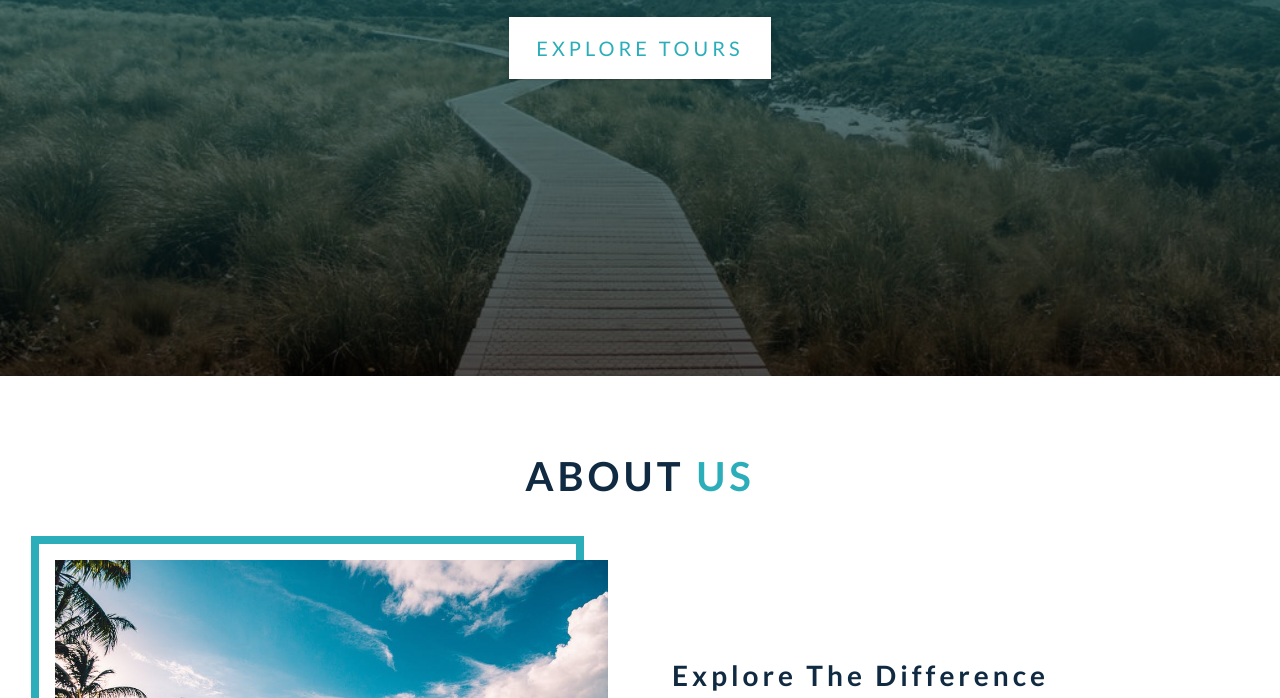
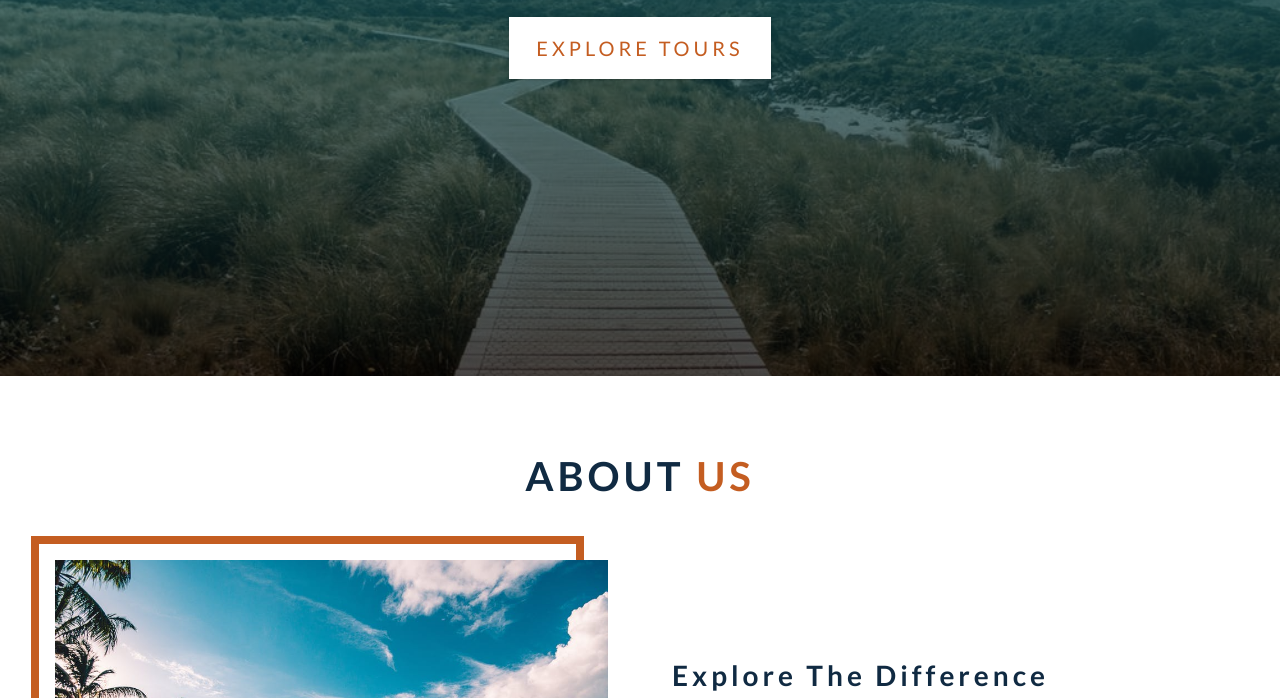
Before and after one commit to Farahcodes/Andalusia-Travel-tour, a plain HTML site: page index.html in a window 1280 px wide. Shown: the part 424-1122 px from the top of the page. Drawn offline with Linux system fonts and the light colour scheme.

Commit message:
changed color theme

```diff
--- a/css/styles.css
+++ b/css/styles.css
@@ -13,18 +13,18 @@ Variables
 
 :root {
   /* dark shades of primary color*/
-  --clr-primary-1: hsl(184, 91%, 17%);
-  --clr-primary-2: hsl(185, 84%, 25%);
-  --clr-primary-3: hsl(185, 81%, 29%);
-  --clr-primary-4: hsl(184, 77%, 34%);
+  --clr-primary-1: hsl(22, 83%, 19%);
+  --clr-primary-2: hsl(22, 80%, 26%);
+  --clr-primary-3: hsl(22, 79%, 31%);
+  --clr-primary-4: hsl(22, 74%, 38%);
   /* primary/main color */
-  --clr-primary-5: hsl(185, 62%, 45%);
+  --clr-primary-5: hsl(22, 71%, 45%);
   /* lighter shades of primary color */
-  --clr-primary-6: hsl(185, 57%, 50%);
-  --clr-primary-7: hsl(184, 65%, 59%);
-  --clr-primary-8: hsl(184, 80%, 74%);
-  --clr-primary-9: hsl(185, 94%, 87%);
-  --clr-primary-10: hsl(186, 100%, 94%);
+  --clr-primary-6: hsl(22, 78%, 55%);
+  --clr-primary-7: hsl(21, 83%, 64%);
+  --clr-primary-8: hsl(22, 92%, 76%);
+  --clr-primary-9: hsl(22, 100%, 86%);
+  --clr-primary-10: hsl(22, 100%, 95%);
   /* darkest grey - used for headings */
   --clr-grey-1: hsl(209, 61%, 16%);
   --clr-grey-2: hsl(211, 39%, 23%);
```
